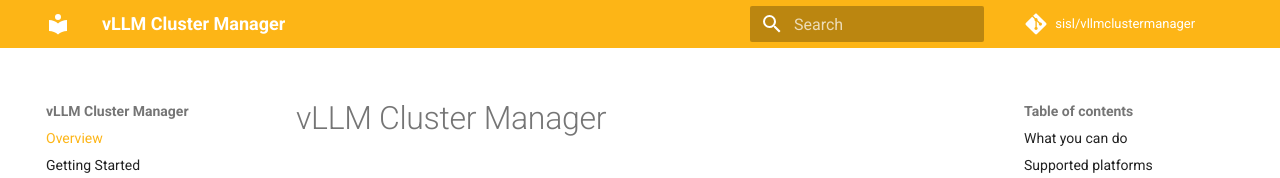
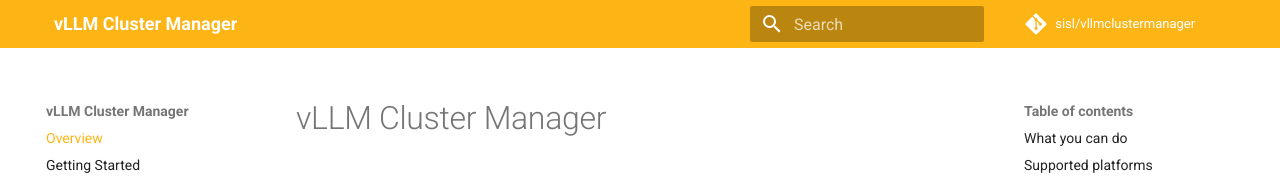
Before and after one commit to sisl/aquila, an MkDocs documentation site: the page built from docs/index.md, in a window 1280 px wide. Shown: the top 178 px of the page. Built offline with MkDocs 1.6.1 and Material for MkDocs 9.7.7, drawn with Linux system fonts in a browser that asks for light colours; comment, search, counter and statistics services are not loaded.

Commit message:
fix header in docs

```diff
--- a/docs/styles/extra.css
+++ b/docs/styles/extra.css
@@ -8,6 +8,10 @@
 
 .md-header {
   box-shadow: none;
+}
+
+.md-header__button.md-logo {
+  display: none;
 }
 
 .hero {
```
